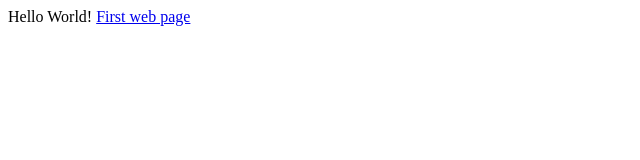
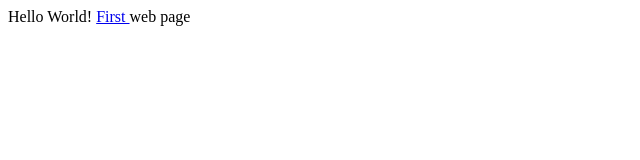
Before and after one commit to kinshusharma0412/SoojhboojhQuiz, a plain HTML site: page index.html in a window 1280 px wide. Shown: the full height of the page, 0-640 px from the left. Drawn offline with Linux system fonts and the light colour scheme.

Commit message:
Update index.html

```diff
--- a/index.html
+++ b/index.html
@@ -8,6 +8,6 @@
     <body>
         Hello World!
 
-<a href="tg:resolve?domain=Soojhboojh_01bot&yoo=04-12-21_1_0">First web page</a>
+<a href="tg:resolve?domain=Soojhboojh_01bot&yoo=04-12-21_1_0">First </a>web page
     </body>
 </html>
```
